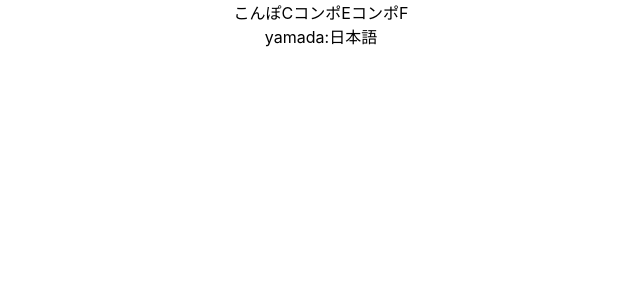
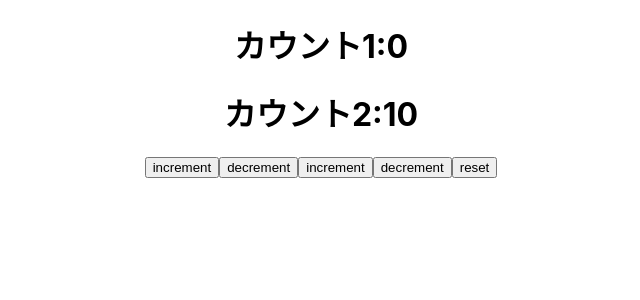
Before and after one commit to u5jp/react-hooks, a React (Create React App) app: page / in a window 1280 px wide. Shown: the top 300 px of the page, without its empty margins (319-959 px from the left). Built offline with nearby package versions, Linux system fonts and the light colour scheme.

Commit message:
useReducerCounter

```diff
--- a/src/App.js
+++ b/src/App.js
@@ -9,15 +9,16 @@ import './App.css';
 // import MouseEventEffect from './components/MouseEventEffect'
 // import DataFetch from './components/DataFetch'
 // import DataFetchById from './components/DataFetchById'
-import ComponentC from './components/ComponentC'
+// import ComponentC from './components/ComponentC'
+import CounterReducer from './components/CounterReducer'
 
-export const UserContext = createContext()
-export const LanguageContext = createContext()
+// export const UserContext = createContext()
+// export const LanguageContext = createContext()
 
 
 function App() {
-  const [user, setUser] = useState({name:'yamada',age:'32'})
-  const [language,setLanguage] = useState('日本語')
+  // const [user, setUser] = useState({name:'yamada',age:'32'})
+  // const [language,setLanguage] = useState('日本語')
 
   return (
     <div className="App">
@@ -30,11 +31,12 @@ function App() {
       {/* <MouseEventEffect/> */}
       {/* <DataFetch /> */}
       {/* <DataFetchById /> */}
-      <UserContext.Provider value={user}>
+      {/* <UserContext.Provider value={user}>
         <LanguageContext.Provider value={language}>
           <ComponentC />
         </LanguageContext.Provider>
-      </UserContext.Provider>
+      </UserContext.Provider> */}
+      <CounterReducer />
     </div>
   );
 }
--- /dev/null
+++ b/src/components/CounterReducer.js
@@ -0,0 +1,38 @@
+import React ,{useReducer}from 'react'
+
+const initialState = {
+  firstCounter:0,
+  secondCounter:10
+}
+const reducer = (state,action)=>{
+  switch(action.type){
+    case 'increment1':
+      return { ...state ,firstCounter: state.firstCounter + action.value}
+    case 'decrement1':
+      return { ...state ,firstCounter: state.firstCounter - action.value}
+    case 'increment2':
+      return { ...state ,secondCounter: state.secondCounter + action.value}
+    case 'decrement2':
+      return { ...state ,secondCounter: state.secondCounter - action.value}
+    case 'reset':
+      return initialState
+    default:
+      return state
+  }
+}
+function CounterReducer() {
+  const [count,dispatch] = useReducer(reducer,initialState)
+  return (
+    <>
+      <h1>カウント1:{count.firstCounter}</h1>
+      <h1>カウント2:{count.secondCounter}</h1>
+      <button onClick={() => dispatch({type: 'increment1',value:1})}>increment</button>
+      <button onClick={() => dispatch({type:'decrement1',value:1})}>decrement</button>
+      <button onClick={() => dispatch({type:'increment2',value:10})}>increment</button>
+      <button onClick={() => dispatch({type:'decrement2',value:10})}>decrement</button>
+      <button onClick={() => dispatch({type:'reset'})}>reset</button>
+    </>
+  )
+}
+
+export default CounterReducer
```
